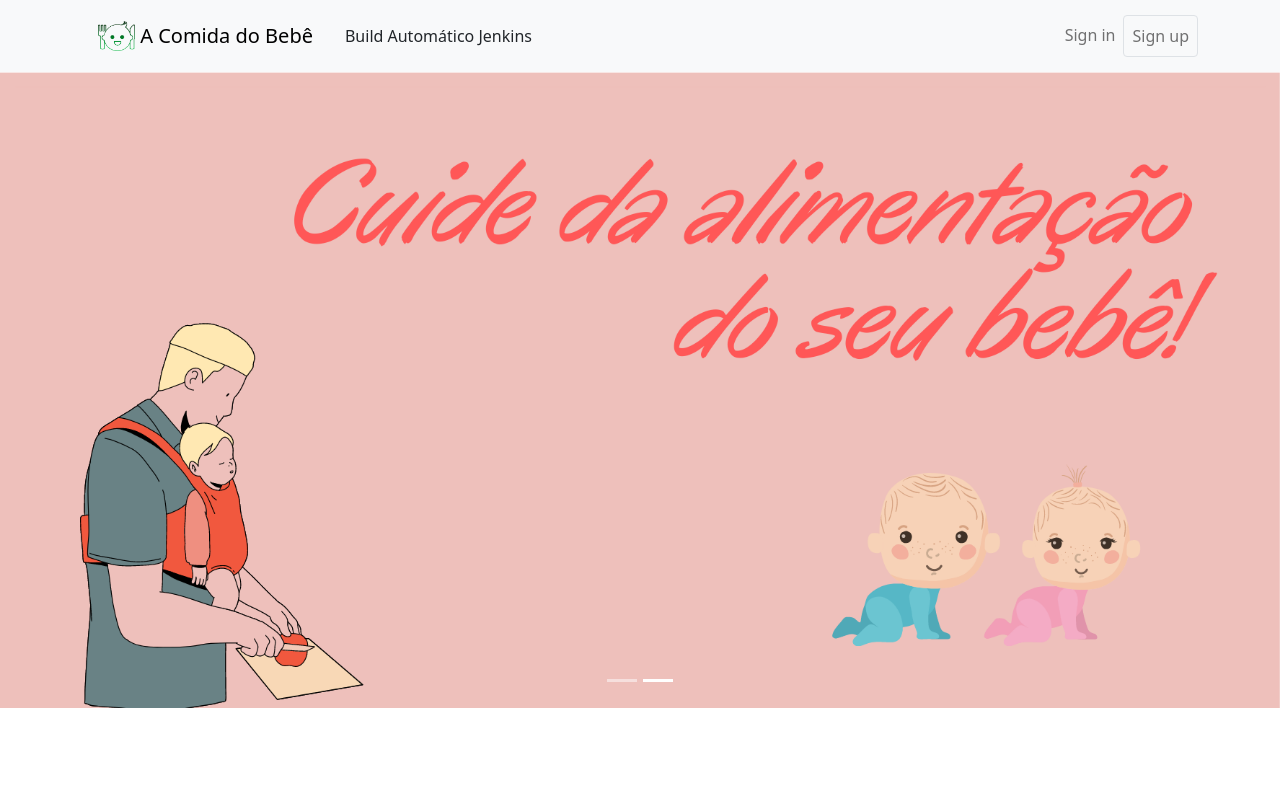
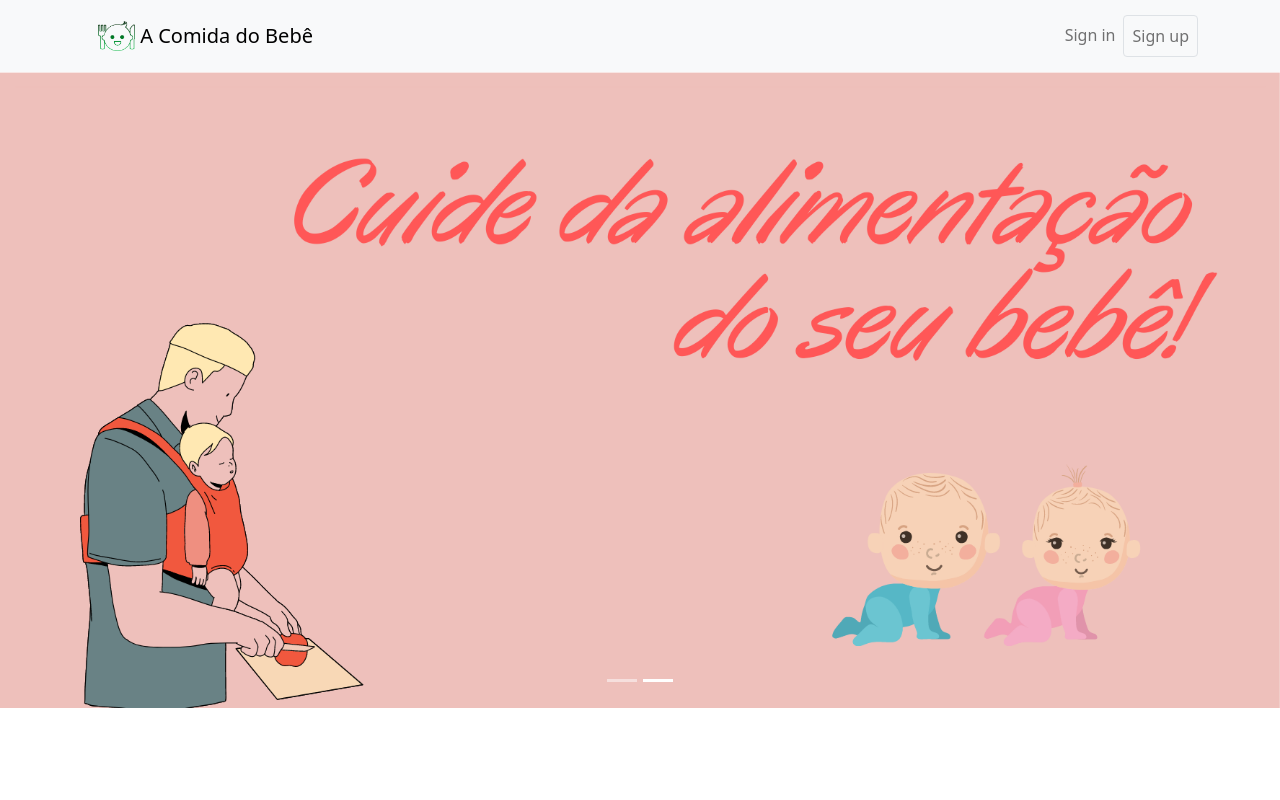
Before and after one commit to rhavymaia/acomidadobebe-landingpage, a React (Create React App) app: page / in a window 1280 px wide. Shown: the top 800 px of the page. Built offline with nearby package versions, Linux system fonts and the light colour scheme.

Commit message:
Removendo comentário de teste

```diff
--- a/src/components/Header.jsx
+++ b/src/components/Header.jsx
@@ -12,7 +12,6 @@ export default function Header() {
           <Navbar.Brand>
             <Logo />
           </Navbar.Brand>
-      Build Automático Jenkins
 
           <Navbar.Toggle aria-controls="basic-navbar-nav" />
           <Navbar.Collapse id="basic-navbar-nav">
```
